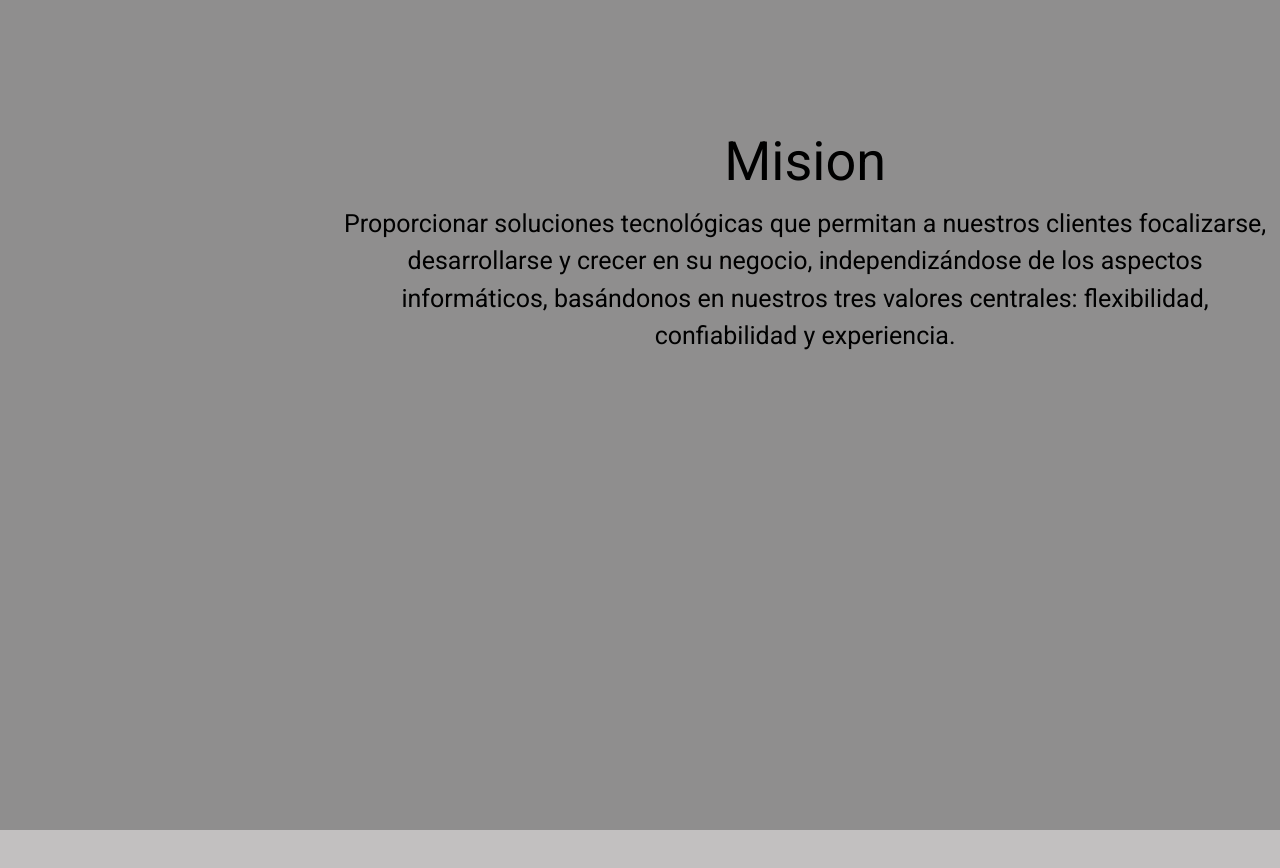
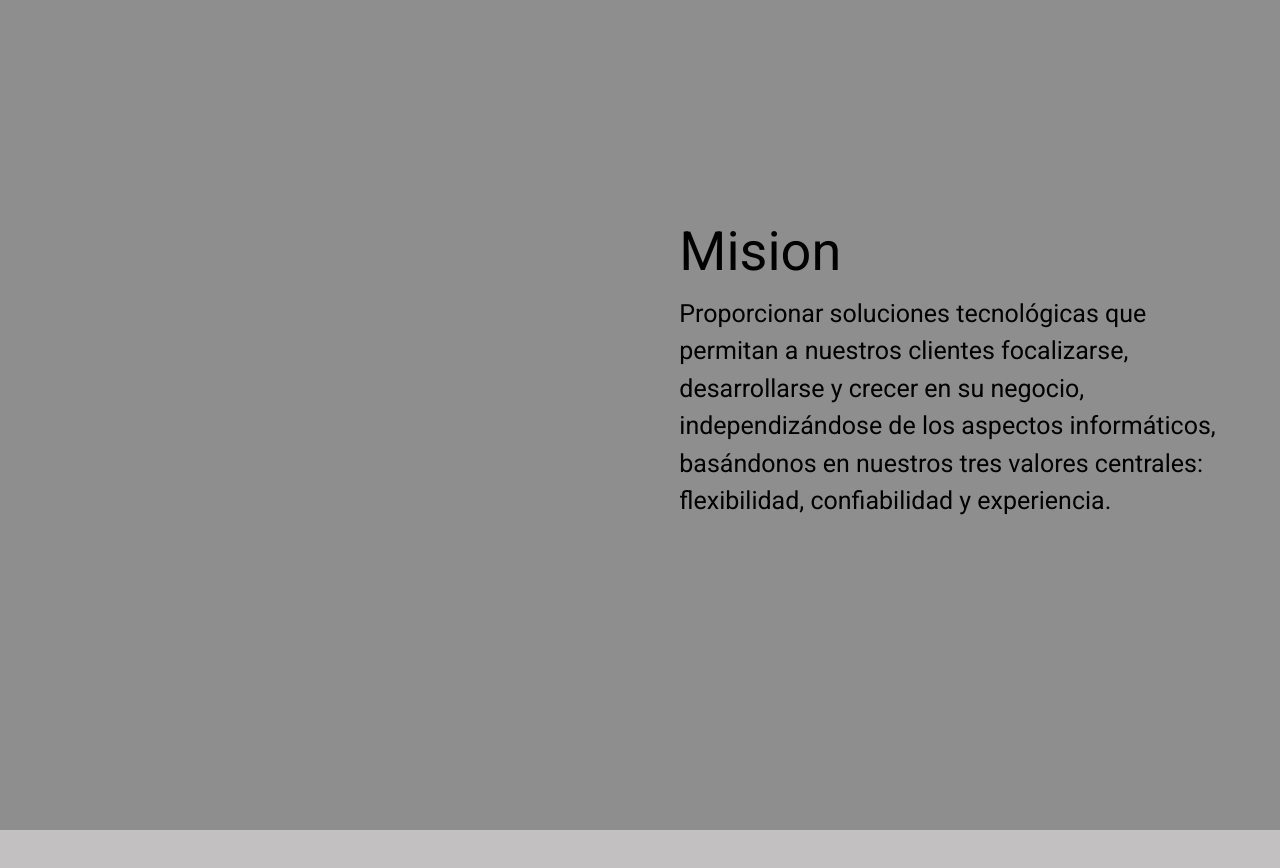
Before and after one commit to martinotero99/HTML-CSS-Proyecto-1, a website: page Pages/Nosotros.html in a window 1280 px wide. Shown: the part 1820-2688 px from the top of the page. Drawn offline with nearby package versions, Linux system fonts and the light colour scheme.

Commit message:
Proyecto-final

```diff
--- a/Pages/Nosotros.html
+++ b/Pages/Nosotros.html
@@ -4,7 +4,11 @@
     <meta charset="UTF-8">
     <meta http-equiv="X-UA-Compatible" content="IE=edge">
     <meta name="viewport" content="width=device-width, initial-scale=1.0">
-    <title>Nosotros</title>
+    <meta name="keywords" content="consultoria y seguridad informatica, desarrollo web">
+    <meta name="description" content="Una empresa formada por personal certificado con mas de 10 años de experiencia en el mercado, dedicada a la prestación de servicios informáticos.">
+    <meta name="author" content="Martin Otero">
+    <meta name="copyright" content="ITCE:SRL">
+    <title>Nosotros-ITCE</title>
     <link rel="apple-touch-icon" sizes="180x180" href="../Assets/img/favicon_io/apple-touch-icon.png">
     <link rel="icon" type="image/png" sizes="32x32" href="../Assets/img/favicon_io/favicon-32x32.png">
     <link rel="icon" type="image/png" sizes="16x16" href="../Assets/img/favicon_io/favicon-16x16.png">
--- a/scss/layout/_main-nosotros.scss
+++ b/scss/layout/_main-nosotros.scss
@@ -40,7 +40,7 @@
   #mision .img-container {
     height: 500px;
     width: 500px;
-    margin-left: 200px;
+    margin-right: 200px;
     border-radius: 20px; }
 
   #vision {
@@ -81,6 +81,14 @@
       display: flex;
       flex-direction: column;
       justify-content: center; }
+      #mision .text-container {
+        width: 50%;
+        max-width: 600px;
+        text-align: initial;
+        padding-left: 30px;
+        display: flex;
+        flex-direction: column;
+        justify-content: center; }
     #quienes-somos .img-container {
       background-image: url("../Assets/img/quienes somos.jpg");
       background-size: cover;
```
Also changed, not shown: Pages/Contacto.html (+5 -1 lines), Pages/Servicios.html (+5 -1 lines), Pages/certificaciones.html (+5 -1 lines), index.html (+3 -2 lines), Assets/img/alianzas 1.jpg, Assets/wireframe/Wireframe ITCE-Coder (1).png (added), Assets/wireframe/Wireframe ITCE-Coder (2).png (added), Assets/wireframe/Wireframe ITCE-Coder (3).png (added), Assets/wireframe/Wireframe ITCE-Coder (4).png (added), Assets/wireframe/Wireframe ITCE-Coder (5).png (added), Assets/wireframe/Wireframe ITCE-Coder (6).png (added), Assets/wireframe/Wireframe ITCE-Coder (7).png (added), Assets/wireframe/Wireframe ITCE-Coder (8).png (added), Assets/wireframe/Wireframe ITCE-Coder (9).png (added), 2 more files, 2 other files.
